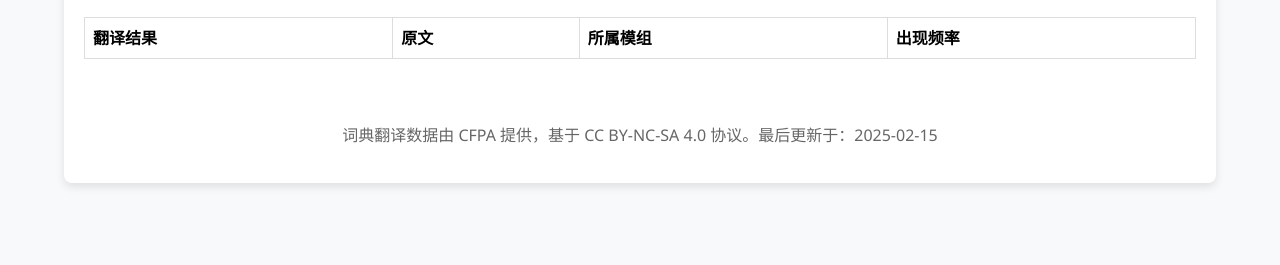
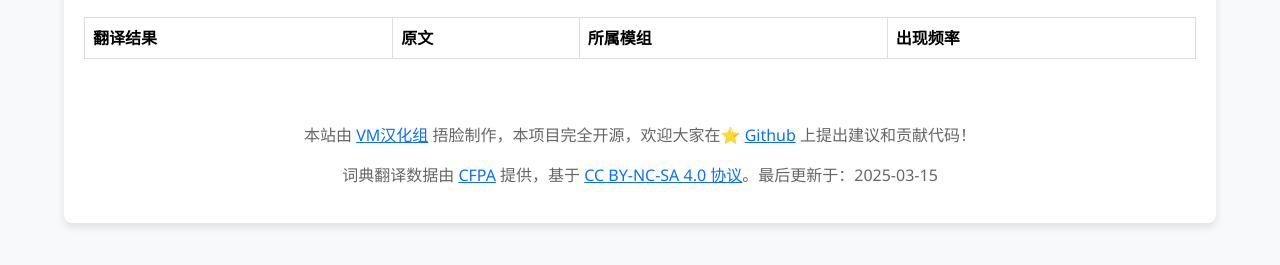
Before and after one commit to nageih/mcmod-translation-dict, a website: page public/index.html in a window 1280 px wide. Shown: the part 181-446 px from the top of the page. Drawn offline with nearby package versions, Linux system fonts and the light colour scheme.

Commit message:
1.2 小优化

```diff
--- a/public/index.html
+++ b/public/index.html
@@ -41,9 +41,23 @@
                 ></div>
             </div>
             <footer class="text-center mt-5">
-                <p id="lastUpdated">
-                    词典翻译数据由 CFPA 提供，基于 CC BY-NC-SA 4.0
-                    协议。最后更新于：2025-02-15
+                <p>
+                    本站由
+                    <a href="https://vmct-cn.top/">VM汉化组</a
+                    > 捂脸制作，本项目完全开源，欢迎大家在⭐ <a
+                        href="https://github.com/Wulian233/mcmod-translation-dict"
+                        >Github</a
+                    > 上提出建议和贡献代码！
+                </p>
+
+                <p>
+                    词典翻译数据由
+                    <a href="https://github.com/CFPATools/i18n-dict">CFPA</a>
+                    提供，基于
+                    <a
+                        href="https://creativecommons.org/licenses/by-nc-sa/4.0/deed.zh-hans"
+                        >CC BY-NC-SA 4.0 协议</a
+                    >。最后更新于：2025-03-15
                 </p>
             </footer>
         </div>
```
Also changed, not shown: backend/package.json (+6 -4 lines), backend/src/index.js (+0 -19 lines), package.json (+6 -4 lines), README.md, 5 other files.
